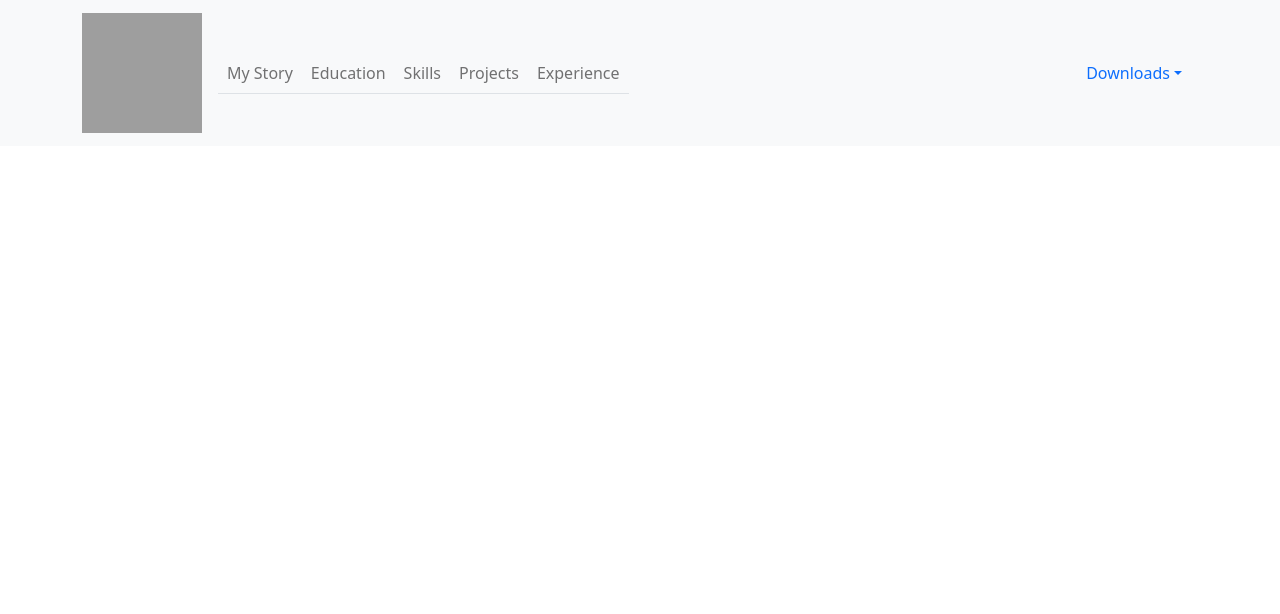
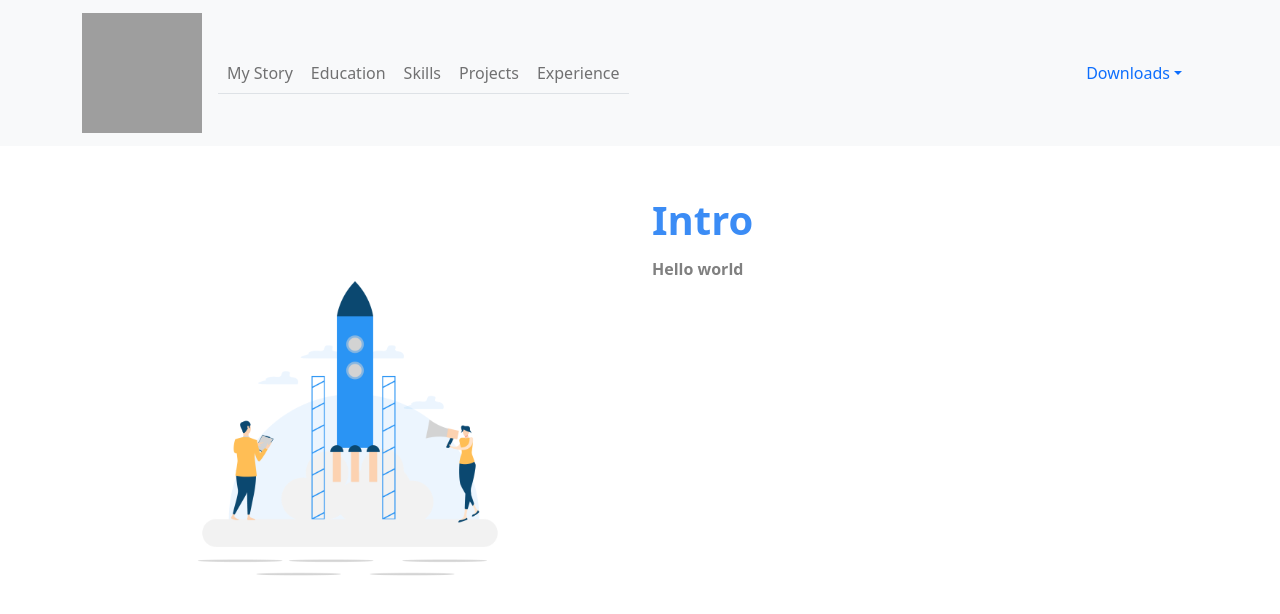
Before and after one commit to fffffatah/portfolio, a React (Create React App) app: page / in a window 1280 px wide. Shown: the top 614 px of the page. Built offline with nearby package versions, Linux system fonts and the light colour scheme; grey boxes are pictures that could not be loaded.

Commit message:
design mystory, change app name and  description

```diff
--- a/public/index.html
+++ b/public/index.html
@@ -7,7 +7,7 @@
     <meta name="theme-color" content="#000000" />
     <meta
       name="description"
-      content="Web site created using create-react-app"
+      content="I'm currently studying Computer Information System at American International University-Bangladesh. I love working on Full Stack Web Development and Embedded System Software projects."
     />
     <link rel="apple-touch-icon" href="%PUBLIC_URL%/logo192.png" />
     <!--
@@ -24,7 +24,7 @@
       work correctly both with client-side routing and a non-root public URL.
       Learn how to configure a non-root public URL by running `npm run build`.
     -->
-    <title>React App</title>
+    <title>A.F.M. Noorullah</title>
   </head>
   <body>
     <noscript>You need to enable JavaScript to run this app.</noscript>
--- a/src/components/story/MyStory.js
+++ b/src/components/story/MyStory.js
@@ -1,49 +1,28 @@
 import SetPageTitle from "../../setPageTitle";
-// import { Carousel } from "react-bootstrap";
-// import ProfileImage from "../../storage/mystory/ProfileImage.png";
-// import { Image } from "react-bootstrap";
+import { Container } from "react-bootstrap";
+import { Row } from "react-bootstrap";
+import { Col } from "react-bootstrap";
+import { Image } from "react-bootstrap";
+import Stories from "../../storage/mystory/data.json";
+import IntroImage from "../../storage/mystory/Intro.png";
 
 export default function MyStory(){
     SetPageTitle("My Story | A.F.M. Noorullah");
     return(
         <div>
-            {/* <Carousel variant="dark">
-                <Carousel.Item>
-                    <img
-                    className="d-block w-100"
-                    src={ProfileImage}
-                    alt="Second slide"
-                    width="300px"
-                    height="300px"
-                    />
-                    <Carousel.Caption>
-                    <h5>Hello World!</h5>
-                    <p>Nulla vitae elit libero, a pharetra augue mollis interdum.</p>
-                    </Carousel.Caption>
-                </Carousel.Item>
-                <Carousel.Item>
-                    <img
-                    className="d-block w-100"
-                    src="holder.js/800x400?text=Second slide&bg=eee"
-                    alt="Second slide"
-                    />
-                    <Carousel.Caption>
-                    <h5>Second slide label</h5>
-                    <p>Lorem ipsum dolor sit amet, consectetur adipiscing elit.</p>
-                    </Carousel.Caption>
-                </Carousel.Item>
-                <Carousel.Item>
-                    <img
-                    className="d-block w-100"
-                    src="holder.js/800x400?text=Third slide&bg=e5e5e5"
-                    alt="Third slide"
-                    />
-                    <Carousel.Caption>
-                    <h5>Third slide label</h5>
-                    <p>Praesent commodo cursus magna, vel scelerisque nisl consectetur.</p>
-                    </Carousel.Caption>
-                </Carousel.Item>
-            </Carousel> */}
+            <Container>
+                <Row xs={1} md={2}>
+                    <Col><Image src={IntroImage} height="500px" width="600px" fluid/></Col>
+                    <Col>
+                        <div style={{'font-family':'Segoe UI'},{'color':'#3B8CF5'}}>
+                            <h1 style={{'padding-top':'50px'}}><b>{Stories.stories[0].title}</b></h1>
+                        </div>
+                        <div style={{'font-family':'Segoe UI'},{'color':'grey'}}>
+                            <p style={{'padding-top':'5px'}}><b>{Stories.stories[0].story}</b></p>
+                        </div>
+                    </Col>
+                </Row>
+            </Container>
         </div>
     );
 }
--- a/src/storage/mystory/data.json
+++ b/src/storage/mystory/data.json
@@ -0,0 +1,8 @@
+{
+    "stories":[
+        {
+            "title":"Intro",
+            "story":"Hello world"
+        }
+    ]
+}
```
Also changed, not shown: src/storage/mystory/Intro.png (added).
